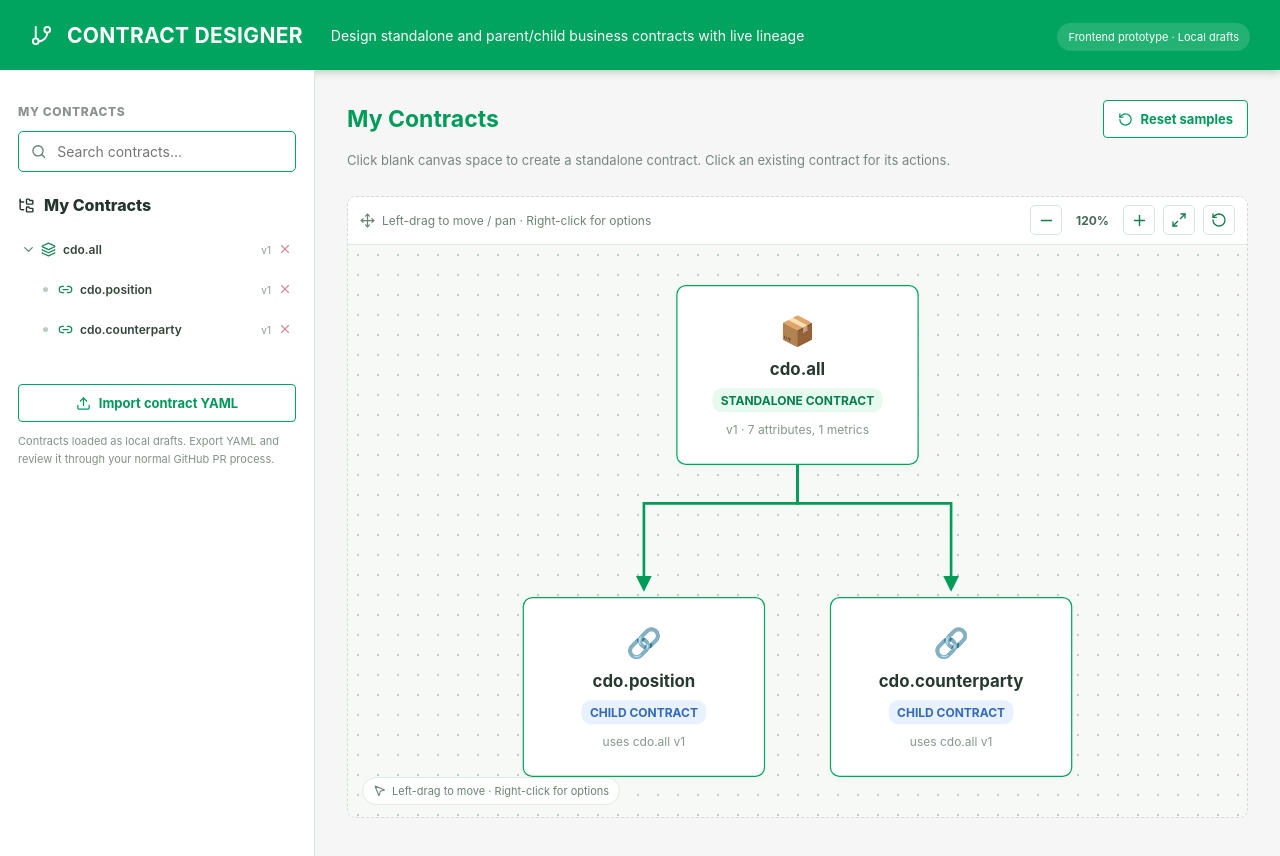
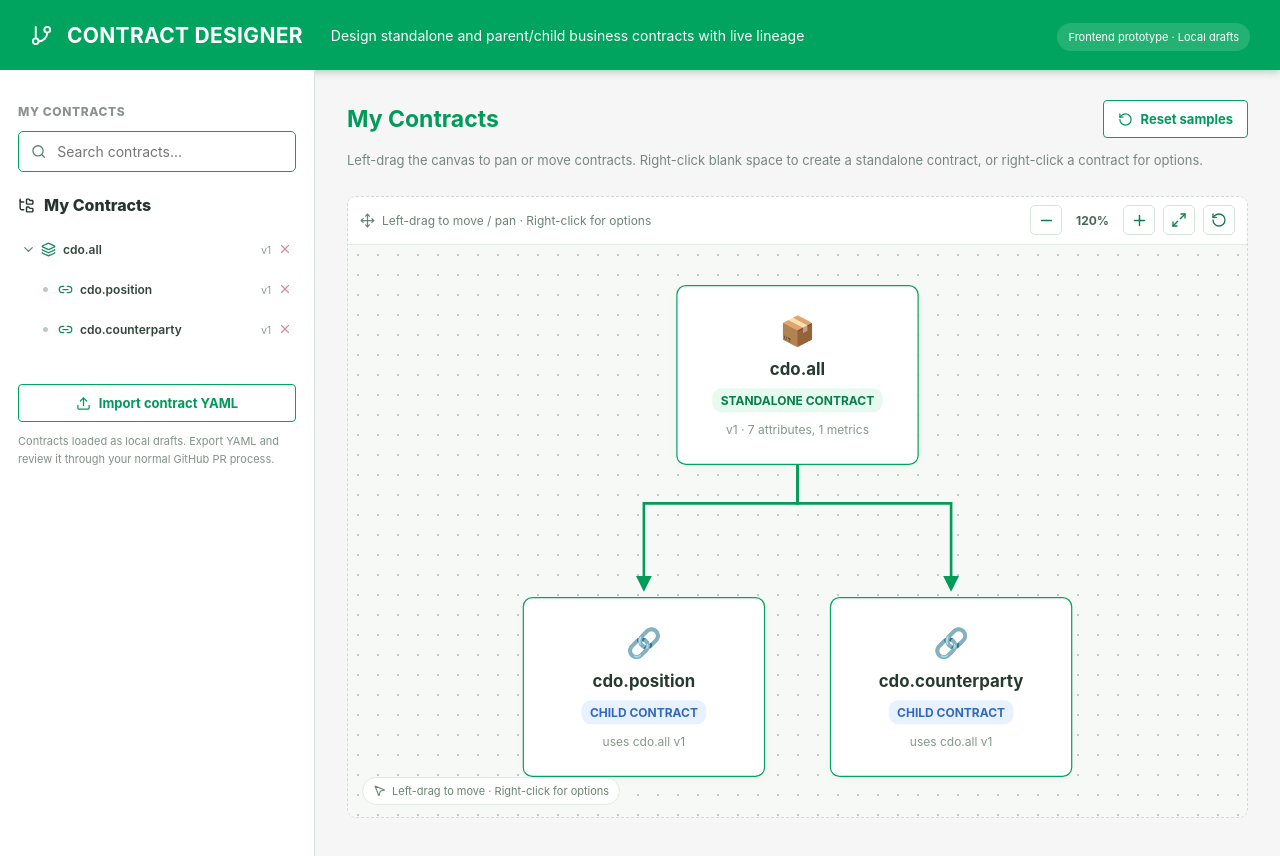
Before and after one commit to robin-bajaj/contract-designer, a React (Vite) app: page / in a window 1280 px wide. Shown: the top 856 px of the page. Built offline with nearby package versions, Linux system fonts and the light colour scheme.

Commit message:
ux: describe left-drag and right-click interactions in canvas instructions

```diff
--- a/src/main.jsx
+++ b/src/main.jsx
@@ -82,7 +82,7 @@ function App() {
         {notice && <div className="notice"><CircleAlert size={16}/><span>{notice}</span><button className="icon-quiet" onClick={() => setNotice('')}><X size={15}/></button></div>}
         {view === 'canvas' ? <>
           <div className="page-head"><h1>My Contracts</h1><div className="head-actions"><button className="outline" onClick={() => { setContracts(clone(initialContracts)); setNotice('Example contracts restored.'); setActiveId(null) }}><RotateCcw size={15}/> Reset samples</button></div></div>
-          <p className="muted">Click blank canvas space to create a standalone contract. Click an existing contract for its actions.</p>
+          <p className="muted">Left-drag the canvas to pan or move contracts. Right-click blank space to create a standalone contract, or right-click a contract for options.</p>
           <div className="graph-area"><ContractCanvas contracts={cards} onOpen={open} onCreateStandalone={() => addContract(false)} onCreateChild={parent => addContract(true, parent)}/></div>
         </> : active ? <>
           <div className="editor-actions"><button className="outline" onClick={() => {setView('canvas'); setValidation(null)}}><ArrowLeft size={16}/> Back to Contracts</button><div className="head-actions"><button className="outline" onClick={() => {setShowYaml(true); window.requestAnimationFrame(() => yamlRef.current?.scrollIntoView({behavior:'smooth',block:'start'}))}}><Code2 size={16}/>View YAML</button><button className="primary" onClick={() => { const errors = validateContract(active, contracts);setValidation(errors);setNotice(errors.length ? 'Please resolve validation issues before exporting.' : 'Local structural checks passed. CI remains the authoritative contract validator.') }}><CheckCircle2 size={16}/> Validate</button><button className="primary" onClick={() => { if(currentIssues.length) {setValidation(currentIssues);setNotice('Resolve validation issues before exporting.');return} download(contractFilename(active), selectedYaml); setNotice('YAML exported. Submit it through a GitHub PR for authoritative validation.')}}><Download size={16}/> Export YAML</button></div></div>
```
